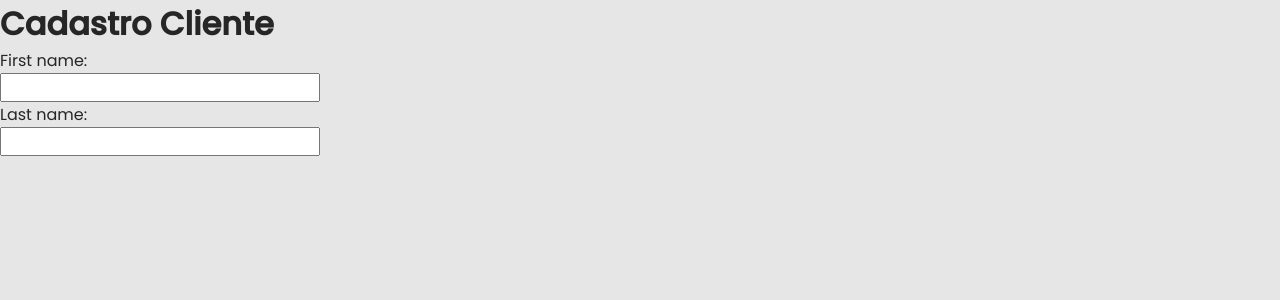
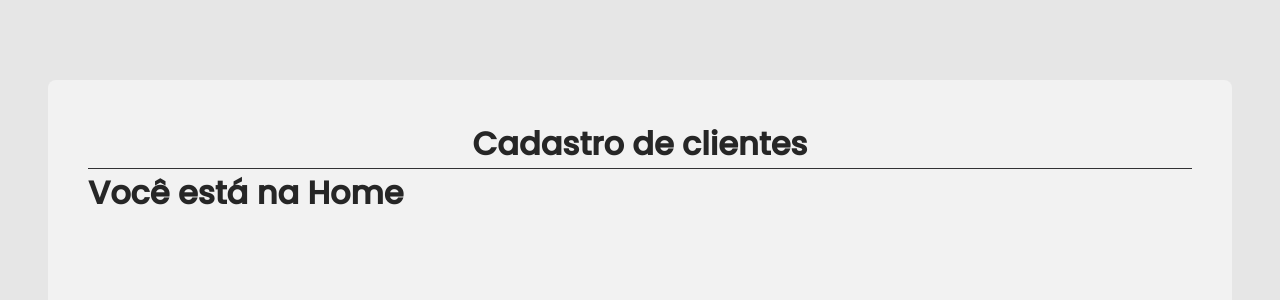
Before and after one commit to jjromary/cadastro-cliente, a React (Vite) app: page / in a window 1280 px wide. Shown: the top 300 px of the page. Built offline with nearby package versions, Linux system fonts and the light colour scheme.

Commit message:
add routes, layoutHome and header

```diff
--- a/package.json
+++ b/package.json
@@ -12,6 +12,7 @@
     "@types/styled-components": "^5.1.26",
     "react": "^18.2.0",
     "react-dom": "^18.2.0",
+    "react-router-dom": "^6.4.3",
     "styled-components": "^5.3.6"
   },
   "devDependencies": {
--- a/src/App.tsx
+++ b/src/App.tsx
@@ -1,14 +1,16 @@
 import { ThemeProvider } from "styled-components";
-import { FormsClient } from "./components/Forms";
+import { Router } from "./Router";
+import { BrowserRouter } from "react-router-dom";
 import { GlobalStyle } from "./styles/global";
 import { defaultTheme } from "./styles/themes/default";
 
 export function App() {
   return (
     <ThemeProvider theme={defaultTheme}>
+      <BrowserRouter>
+        <Router />
+      </BrowserRouter>
       <GlobalStyle />
-      <h1>Cadastro Cliente</h1>
-      <FormsClient />
     </ThemeProvider>
   );
 }
--- /dev/null
+++ b/src/Pages/Components/Home/index.tsx
@@ -0,0 +1,3 @@
+export function Home() {
+  return <h1>Você está na Home</h1>;
+}
--- /dev/null
+++ b/src/Pages/Components/Home/styles.ts
@@ -0,0 +1 @@
+import styled from "styled-components";
--- /dev/null
+++ b/src/Pages/layouts/DefaultLayout/index.tsx
@@ -0,0 +1,12 @@
+import { Outlet } from "react-router-dom";
+import { Header } from "../../../components/Header";
+import { LayoutContainer } from "./styles";
+
+export function DefaultLayout() {
+  return (
+    <LayoutContainer>
+      <Header />
+      <Outlet />
+    </LayoutContainer>
+  );
+}
--- /dev/null
+++ b/src/Pages/layouts/DefaultLayout/styles.tsx
@@ -0,0 +1,13 @@
+import styled from "styled-components";
+
+export const LayoutContainer = styled.div`
+  max-width: 74rem;
+  height: calc(100vh - 10rem);
+  margin: 5rem auto;
+  padding: 2.5rem;
+  border-radius: 8px;
+  display: flex;
+  flex-direction: column;
+
+  background-color: ${(props) => props.theme.DefaultBackgroundColor2};
+`;
--- /dev/null
+++ b/src/Router.tsx
@@ -0,0 +1,13 @@
+import { Routes, Route } from "react-router-dom";
+import { Home } from "./Pages/Components/Home";
+import { DefaultLayout } from "./Pages/layouts/DefaultLayout";
+
+export function Router() {
+  return (
+    <Routes>
+      <Route path="/" element={<DefaultLayout />}>
+        <Route path="/" element={<Home />} />
+      </Route>
+    </Routes>
+  );
+}
--- /dev/null
+++ b/src/components/Header/index.tsx
@@ -0,0 +1,9 @@
+import { HeaderContainer } from "./styles";
+
+export function Header() {
+  return (
+    <HeaderContainer>
+      <h1>Cadastro de clientes</h1>
+    </HeaderContainer>
+  );
+}
--- /dev/null
+++ b/src/components/Header/styles.ts
@@ -0,0 +1,9 @@
+import styled from "styled-components";
+
+export const HeaderContainer = styled.div`
+    width: 100%;
+    display: flex;
+    justify-content: center;
+
+    border-bottom: 1px solid ${props => props.theme.DefaultBorderColor};
+`;
--- a/src/styles/themes/default.ts
+++ b/src/styles/themes/default.ts
@@ -1,5 +1,6 @@
 export const defaultTheme = {
     DefaultBackgroundColor: '#e6e6e6',
+    DefaultBackgroundColor2: '#f2f2f2',
     DefaultButtonColor: '#424245',
     DefaultFieldTextColor: '#f5f5f7',
     DefaultTextColor: '#262626',
```
Also changed, not shown: 2 other files (tests, documents, lock files or other folders).
